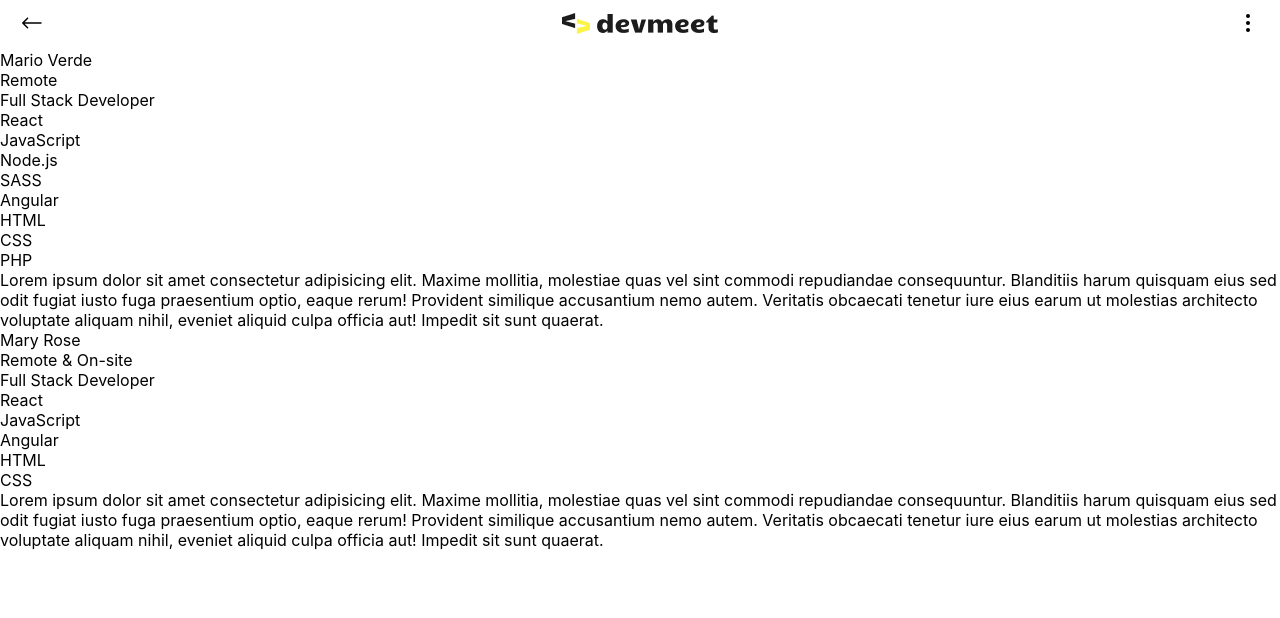
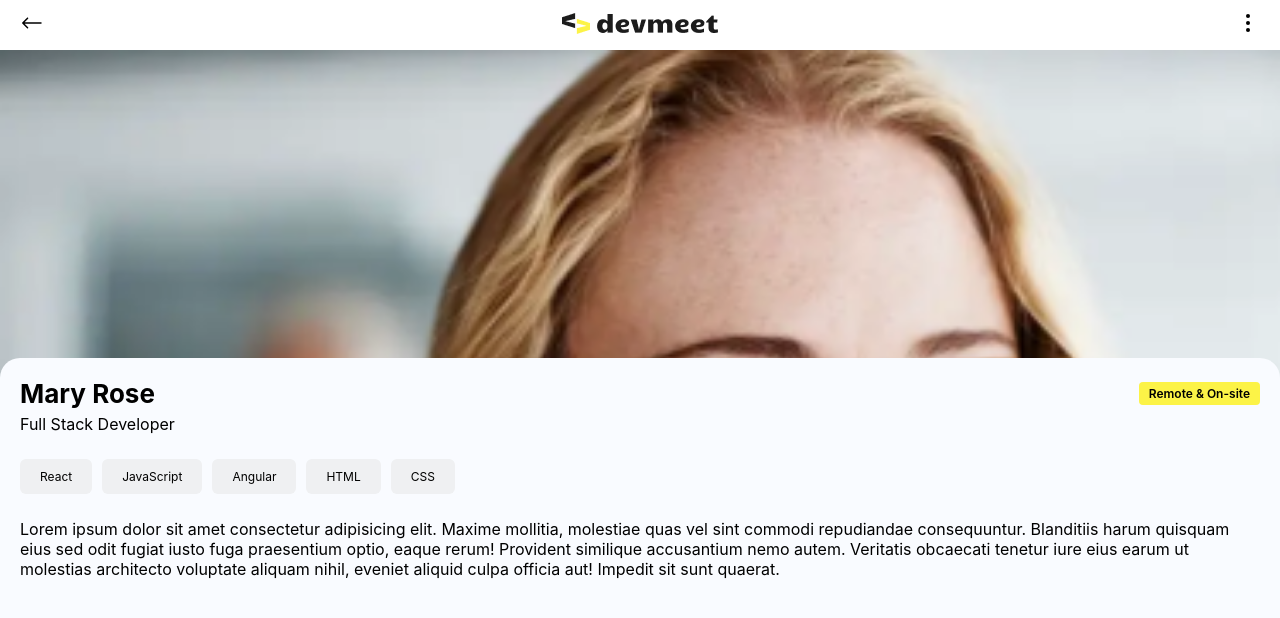
Before and after one commit to Emiliano-S/devmeet, a React (Create React App) app: page / in a window 1280 px wide. Shown: the top 618 px of the page. Built offline with nearby package versions, Linux system fonts and the light colour scheme; the HTML template or start-up script is replaced by a standard one.

Commit message:
Aggiunte più info nelle descrizioni

```diff
--- a/src/App.css
+++ b/src/App.css
@@ -1,3 +1,5 @@
+
+
 .App{
   width: 100vw;
   height: 100vh;
--- a/src/App.js
+++ b/src/App.js
@@ -1,5 +1,6 @@
 import { useState } from 'react';
 import './App.css';
+import './components/style/style.css';
 import { CardContainer } from './components/CardContainer';
 import { NavBar } from './components/NavBar';
 import data from './data/db';
--- a/src/components/Card.js
+++ b/src/components/Card.js
@@ -3,7 +3,7 @@ import { motion } from "framer-motion";
 import { useState } from "react";
 
 export function Card({user, id}){
-    const {first_name, last_name, email, sex, bio, profession, skills, open_to_work, language, available_for, user_picture} = user;
+    const {first_name, last_name, bio, profession, skills, language, available_for, user_picture, } = user;
     const [descriptionClass, setDescriptionClass] = useState("");
 
 
@@ -37,7 +37,19 @@ export function Card({user, id}){
                             })}
                         </div>
                         <div className="CardDescriptionBio">
+                            <div className="CardDescriptionTitle">Descrizione</div>
                             {bio}
+                        </div>
+                        <div className="CardDescriptionCamp">
+                            <div className="CardDescriptionTitle">Lingue</div>
+                            {language.map((lingua, index) => {
+                                return(
+                                    <div key={index} className="LanguageContainer">
+                                        <p className="LanguageSubTitle" >{lingua.lang}</p>
+                                        <p>{lingua.level}</p>
+                                    </div>
+                                )
+                            })}
                         </div>
                     </motion.div>
                 </div>
--- /dev/null
+++ b/src/components/style/style.css
@@ -0,0 +1,142 @@
+.CardContainer {
+  width: 100%;
+  height: calc(100% - 116px);
+  position: relative;
+}
+.CardContainer .Card {
+  width: 100%;
+  height: 100%;
+  display: flex;
+  flex-direction: column;
+  justify-content: center;
+  align-items: center;
+  position: absolute;
+  background-color: #ffffff;
+}
+.CardContainer .Card .CardRelative {
+  width: 100%;
+  height: 100%;
+  display: flex;
+  flex-direction: column;
+  justify-content: center;
+  align-items: center;
+  position: relative;
+}
+.CardContainer .Card .CardProfilePicture {
+  height: 50%;
+  width: 100%;
+  background-size: cover;
+  align-self: flex-start;
+  position: absolute;
+  top: 0;
+}
+.CardContainer .Card .CardProfileDescriptionContainer {
+  height: 55%;
+  width: 100%;
+  display: flex;
+  overflow: hidden;
+  padding: 20px;
+  justify-content: start;
+  flex-direction: column;
+  gap: 5px;
+  position: absolute;
+  bottom: 0;
+  background-color: #F9FBFF;
+  border-radius: 20px 20px 0px 0px;
+  -webkit-border-radius: 20px 20px 0px 0px;
+  -moz-border-radius: 20px 20px 0px 0px;
+  -ms-border-radius: 20px 20px 0px 0px;
+  -o-border-radius: 20px 20px 0px 0px;
+}
+.CardContainer .Card .CardProfileDescriptionContainer .CardDescriptionNameContainer {
+  width: 100%;
+  display: flex;
+  justify-content: space-between;
+  align-items: center;
+}
+.CardContainer .Card .CardProfileDescriptionContainer .CardDescriptionNameContainer .CardName {
+  font-size: 26px;
+  font-weight: bold;
+}
+.CardContainer .Card .CardProfileDescriptionContainer .CardDescriptionNameContainer .AvailableForTag {
+  background-color: #FCF347;
+  font-size: 12px;
+  font-weight: 600;
+  padding: 4px 10px;
+  border-radius: 4px;
+  -webkit-border-radius: 4px;
+  -moz-border-radius: 4px;
+  -ms-border-radius: 4px;
+  -o-border-radius: 4px;
+}
+.CardContainer .Card .CardProfileDescriptionContainer .CardDescriptionProfessionContainer {
+  width: 100%;
+}
+.CardContainer .Card .CardProfileDescriptionContainer .CardDescriptionSkillsContainer {
+  width: 100%;
+  display: flex;
+  justify-content: start;
+  align-items: flex-start;
+  flex-wrap: wrap;
+  gap: 10px;
+  padding: 20px 0px;
+}
+.CardContainer .Card .CardProfileDescriptionContainer .SkillsContainer {
+  padding: 10px 20px;
+  font-size: 12px;
+  background-color: #EFF0F2;
+  color: #000;
+  border-radius: 6px;
+  -webkit-border-radius: 6px;
+  -moz-border-radius: 6px;
+  -ms-border-radius: 6px;
+  -o-border-radius: 6px;
+}
+.CardContainer .Card .CardProfileDescriptionContainer .CardDescriptionBio {
+  width: 100%;
+  display: -webkit-box;
+  -webkit-line-clamp: 4;
+  -webkit-box-orient: vertical;
+  overflow: hidden;
+}
+.CardContainer .Card .CardProfileDescriptionContainer .CardDescriptionTitle {
+  padding: 10px 0;
+  font-weight: bold;
+  font-size: 20px;
+  display: none;
+}
+.CardContainer .Card .CardProfileDescriptionContainer .CardDescriptionCamp {
+  display: none;
+  flex-direction: column;
+}
+.CardContainer .Card .CardProfileDescriptionContainer.open {
+  height: 90%;
+  top: 40%;
+  overflow: auto;
+}
+.CardContainer .Card .CardProfileDescriptionContainer.open .CardDescriptionBio, .CardContainer .Card .CardProfileDescriptionContainer.open .CardDescriptionCamp {
+  border-bottom: 1px solid rgba(0, 0, 0, 0.5);
+  padding-bottom: 20px;
+}
+.CardContainer .Card .CardProfileDescriptionContainer.open .CardDescriptionBio {
+  width: 100%;
+  display: block;
+  -webkit-line-clamp: 0;
+  -webkit-box-orient: none;
+  overflow: visible;
+}
+.CardContainer .Card .CardProfileDescriptionContainer.open .CardDescriptionTitle {
+  display: block;
+}
+.CardContainer .Card .CardProfileDescriptionContainer.open .CardDescriptionCamp {
+  display: block;
+}
+.CardContainer .Card .CardProfileDescriptionContainer.open .CardDescriptionCamp .LanguageContainer {
+  margin-bottom: 20px;
+}
+.CardContainer .Card .CardProfileDescriptionContainer.open .CardDescriptionCamp .LanguageContainer .LanguageSubTitle {
+  font-weight: bold;
+  font-size: 16px;
+}
+
+/*# sourceMappingURL=style.css.map */
--- a/src/data/db.js
+++ b/src/data/db.js
@@ -7,9 +7,19 @@ export default[
         bio: "Lorem ipsum dolor sit amet consectetur adipisicing elit. Maxime mollitia, molestiae quas vel sint commodi repudiandae consequuntur. Blanditiis harum quisquam eius sed odit fugiat iusto fuga praesentium optio, eaque rerum! Provident similique accusantium nemo autem. Veritatis obcaecati tenetur iure eius earum ut molestias architecto voluptate aliquam nihil, eveniet aliquid culpa officia aut! Impedit sit sunt quaerat.",
         profession: "Full Stack Developer",
         skills: ["React", "JavaScript", "Node.js", "SASS", "Angular", "HTML", "CSS", "PHP"],
-        language: ["Inglese", "Italiano"],
+        language: [
+            {
+                lang: "Inglese",
+                level: "Conoscenza madrelingua o bilingue"
+            },
+            {
+                lang: "Italiano",
+                level: "Conoscenza madrelingua o bilingue"
+            }
+        ],
         available_for: "Remote",
-        user_picture: "./img/userPicture/MarioVerde.png"
+        user_picture: "./img/userPicture/MarioVerde.png",
+        city: "Como",
     },
     {
         first_name: "Mary",
@@ -19,8 +29,18 @@ export default[
         bio: "Lorem ipsum dolor sit amet consectetur adipisicing elit. Maxime mollitia, molestiae quas vel sint commodi repudiandae consequuntur. Blanditiis harum quisquam eius sed odit fugiat iusto fuga praesentium optio, eaque rerum! Provident similique accusantium nemo autem. Veritatis obcaecati tenetur iure eius earum ut molestias architecto voluptate aliquam nihil, eveniet aliquid culpa officia aut! Impedit sit sunt quaerat.",
         profession: "Full Stack Developer",
         skills: ["React", "JavaScript", "Angular", "HTML", "CSS"],
-        language: ["Inglese", "Italiano"],
+        language: [
+            {
+                lang: "Inglese",
+                level: "Conoscenza madrelingua o bilingue"
+            },
+            {
+                lang: "Italiano",
+                level: "Conoscenza madrelingua o bilingue"
+            }
+        ],
         available_for: "Remote & On-site",
-        user_picture: "./img/userPicture/MaryRose.png"
+        user_picture: "./img/userPicture/MaryRose.png",
+        city: "Roma"
     }
 ]
```
Also changed, not shown: src/components/style/Card.scss (+44 -0 lines), 1 other file (tests, documents, lock files or other folders).
